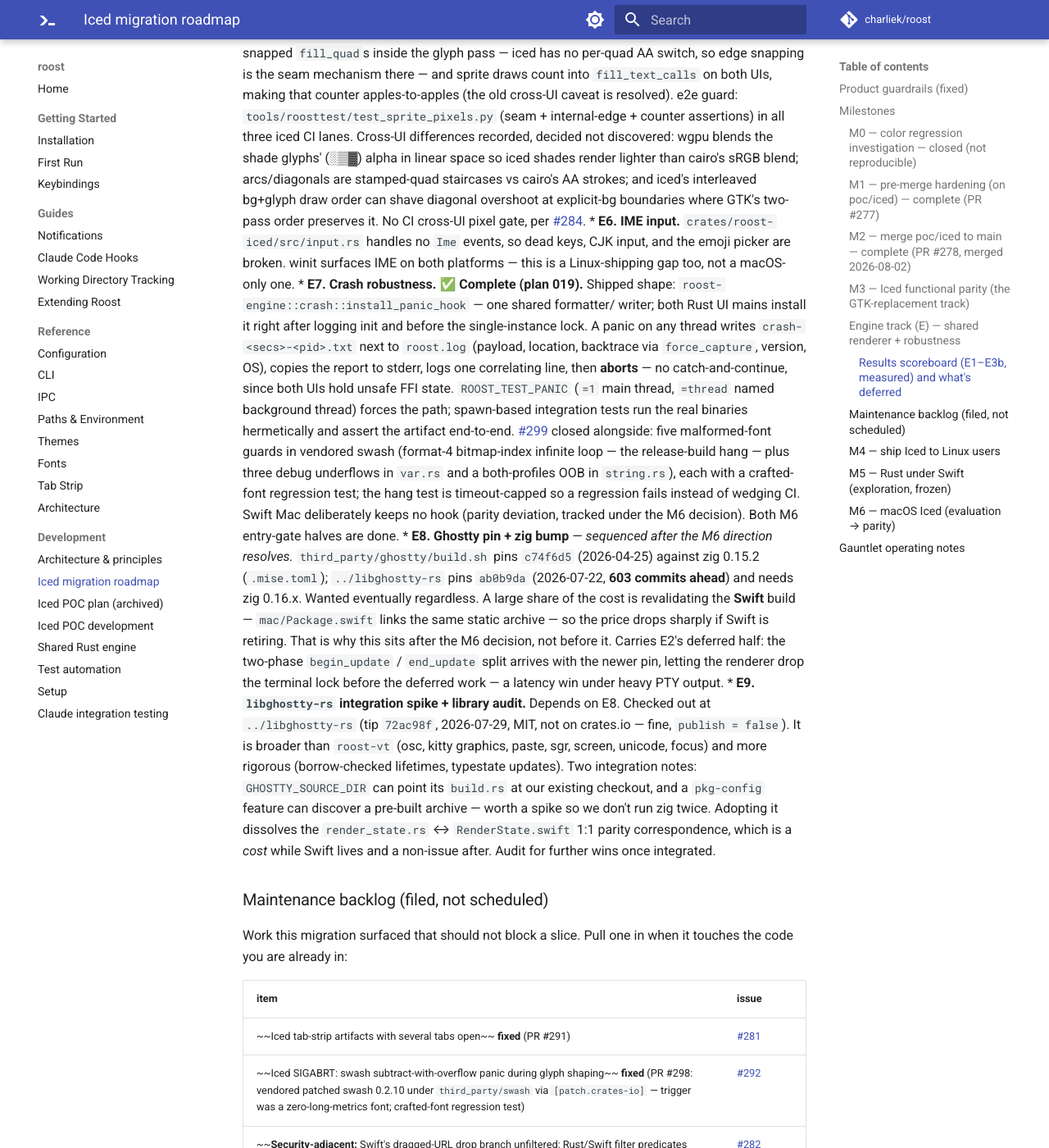
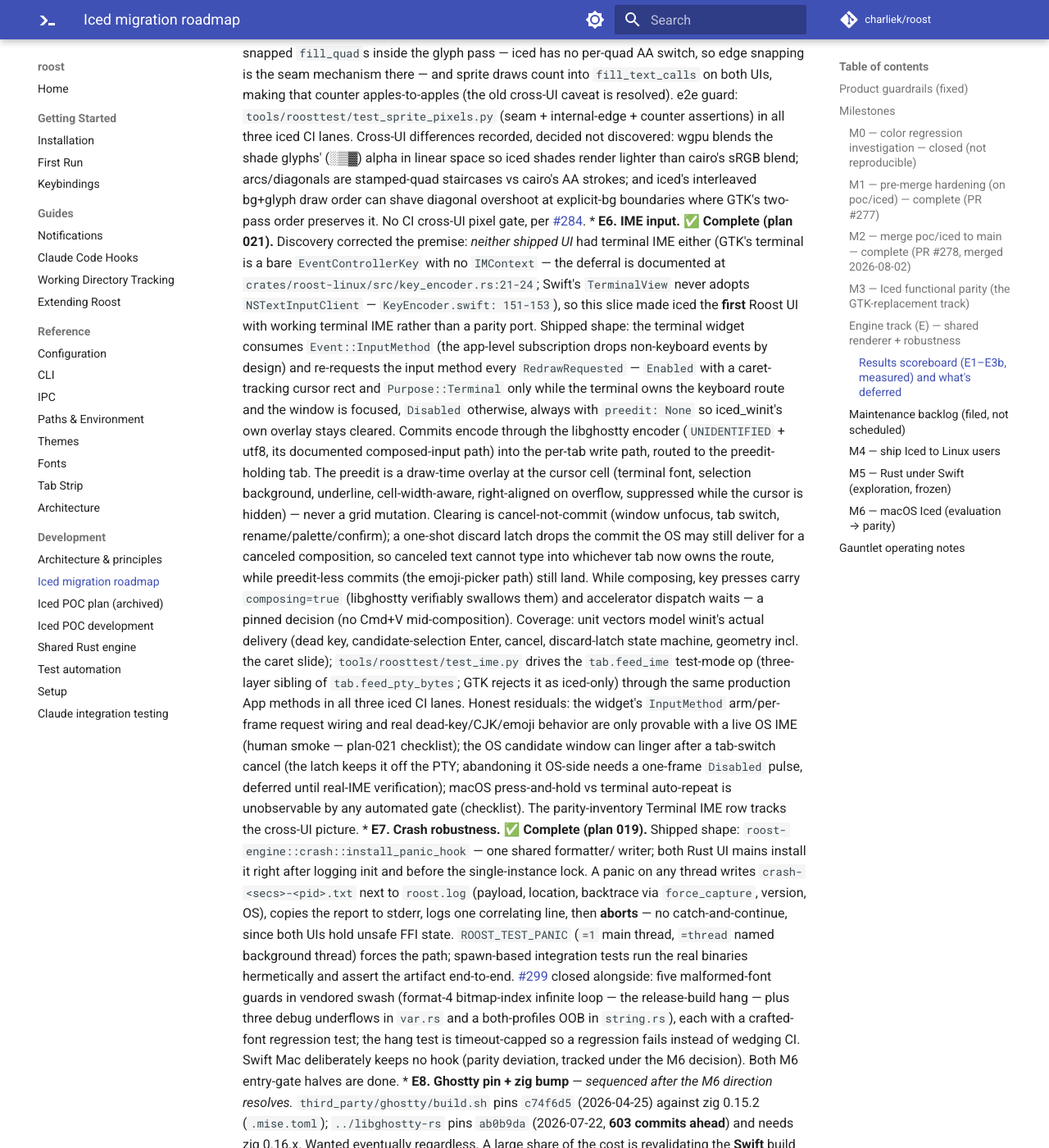
Before and after one commit to charliek/roost, an MkDocs documentation site: the page built from docs/development/iced-migration-roadmap.md, in a window 1280 px wide and 1400 px high, scrolled down 9485 px. Shown: the whole window at 82% size. Built offline with MkDocs 1.6.1 and Material for MkDocs 9.7.7, drawn with Linux system fonts in a browser that asks for light colours; comment, search, counter and statistics services are not loaded; some of the changed text lies outside the part shown.

Commit message:
docs: mark E6 complete with the shipped shape; close the IME inventory rows
Roadmap E6 entry rewritten: the corrected premise (neither shipped UI had
terminal IME — iced is the first, not a parity port), the shipped shape,
the pinned decisions (cancel-not-commit + discard latch, accelerator
suppression while composing), and the honest residuals (widget-arm/
real-IME human smoke, OS candidate-window linger after tab-switch cancel,
press-and-hold observability). Inventory Terminal IME rows flip to
closed-for-iced in the same PR as the shipping code; the M4 open-set item
(c) syncs to match.

Co-Authored-By: Claude Fable 5 <noreply@anthropic.com>
Claude-Session: https://claude.ai/code/session_01SgxiEBQTqgNjPswKqcs12d

```diff
--- a/docs/development/iced-migration-roadmap.md
+++ b/docs/development/iced-migration-roadmap.md
@@ -460,10 +460,45 @@ from there rather than re-deriving.
   iced's interleaved bg+glyph draw order can shave diagonal overshoot at
   explicit-bg boundaries where GTK's two-pass order preserves it. No CI
   cross-UI pixel gate, per [#284].
-* **E6. IME input.** `crates/roost-iced/src/input.rs` handles no `Ime`
-  events, so dead keys, CJK input, and the emoji picker are broken.
-  winit surfaces IME on both platforms — this is a Linux-shipping gap
-  too, not a macOS-only one.
+* **E6. IME input.** ✅ **Complete (plan 021).** Discovery corrected the
+  premise: *neither shipped UI* had terminal IME either (GTK's terminal
+  is a bare `EventControllerKey` with no `IMContext` — the deferral is
+  documented at `crates/roost-linux/src/key_encoder.rs:21-24`; Swift's
+  `TerminalView` never adopts `NSTextInputClient` — `KeyEncoder.swift:
+  151-153`), so this slice made iced the **first** Roost UI with working
+  terminal IME rather than a parity port. Shipped shape: the terminal
+  widget consumes `Event::InputMethod` (the app-level subscription drops
+  non-keyboard events by design) and re-requests the input method every
+  `RedrawRequested` — `Enabled` with a caret-tracking cursor rect and
+  `Purpose::Terminal` only while the terminal owns the keyboard route
+  and the window is focused, `Disabled` otherwise, always with
+  `preedit: None` so iced_winit's own overlay stays cleared. Commits
+  encode through the libghostty encoder (`UNIDENTIFIED` + utf8, its
+  documented composed-input path) into the per-tab write path, routed to
+  the preedit-holding tab. The preedit is a draw-time overlay at the
+  cursor cell (terminal font, selection background, underline,
+  cell-width-aware, right-aligned on overflow, suppressed while the
+  cursor is hidden) — never a grid mutation. Clearing is
+  cancel-not-commit (window unfocus, tab switch, rename/palette/confirm);
+  a one-shot discard latch drops the commit the OS may still deliver for
+  a canceled composition, so canceled text cannot type into whichever
+  tab now owns the route, while preedit-less commits (the emoji-picker
+  path) still land. While composing, key presses carry `composing=true`
+  (libghostty verifiably swallows them) and accelerator dispatch waits —
+  a pinned decision (no Cmd+V mid-composition). Coverage: unit vectors
+  model winit's actual delivery (dead key, candidate-selection Enter,
+  cancel, discard-latch state machine, geometry incl. the caret slide);
+  `tools/roosttest/test_ime.py` drives the `tab.feed_ime` test-mode op
+  (three-layer sibling of `tab.feed_pty_bytes`; GTK rejects it as
+  iced-only) through the same production App methods in all three iced
+  CI lanes. Honest residuals: the widget's `InputMethod` arm/per-frame
+  request wiring and real dead-key/CJK/emoji behavior are only provable
+  with a live OS IME (human smoke — plan-021 checklist); the OS
+  candidate window can linger after a tab-switch cancel (the latch keeps
+  it off the PTY; abandoning it OS-side needs a one-frame `Disabled`
+  pulse, deferred until real-IME verification); macOS press-and-hold vs
+  terminal auto-repeat is unobservable by any automated gate (checklist).
+  The parity-inventory Terminal IME row tracks the cross-UI picture.
 * **E7. Crash robustness.** ✅ **Complete (plan 019).** Shipped shape:
   `roost-engine::crash::install_panic_hook` — one shared formatter/
   writer; both Rust UI mains install it right after logging init and
@@ -577,8 +612,8 @@ audited open set is:
   comparison (typography + padding halves), cursor/selection/link pixel
   geometry, empty/loading/error states, remaining hover/focus states,
   offscreen-tab reveal, and confirm-overlay pointer modality; (b) **file/image drops**, upstream-blocked
-  ([#302]); (c) **terminal IME**, engine slice E6 in flight under plan
-  021; (d) one objective one-constant fix: iced's tab notification badge
+  ([#302]); (c) **terminal IME** — closed by engine slice E6 (plan 021,
+  merged with this entry's edit); (d) one objective one-constant fix: iced's tab notification badge
   is `#4e9af1` where GTK deliberately hardcodes the Mac's `#007aff` —
   found by the audit, filed as [#311].
 * The subjective P1s in (a) are Charlie-directed by design; M4's
```
Also changed, not shown: docs/development/iced-parity-inventory.md (+2 -2 lines).
